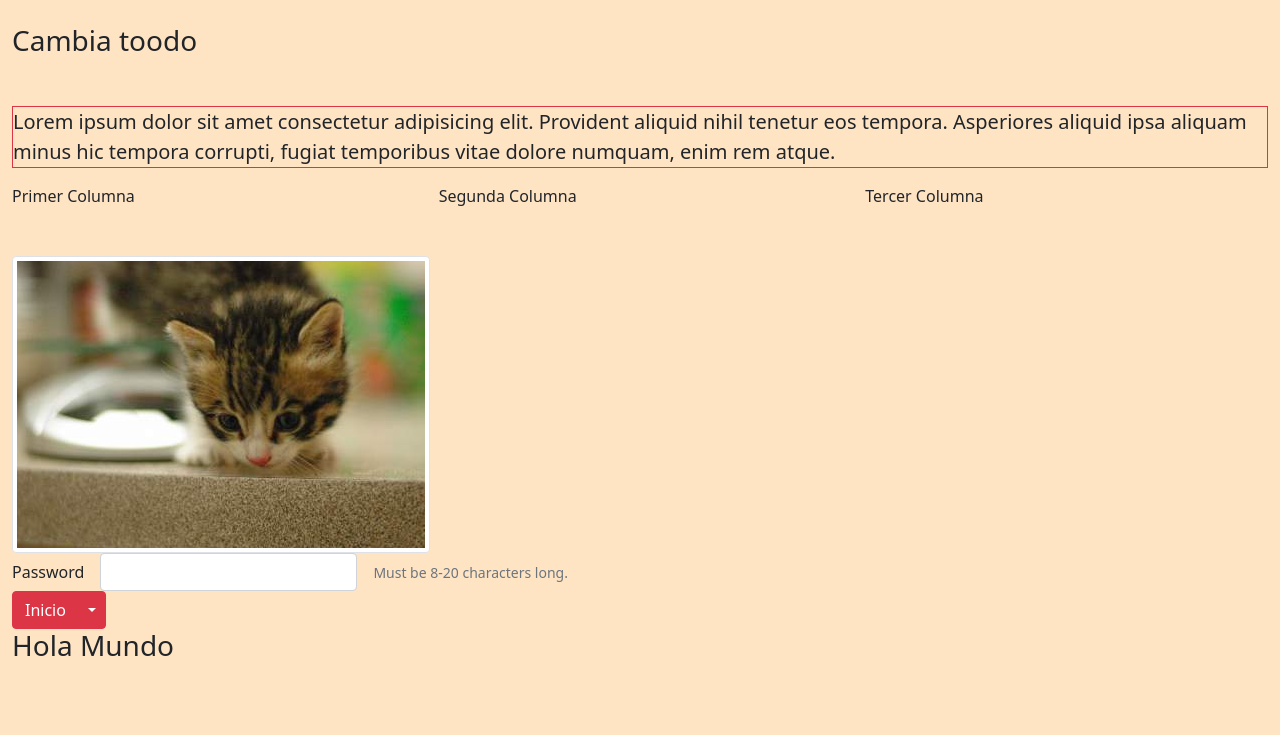
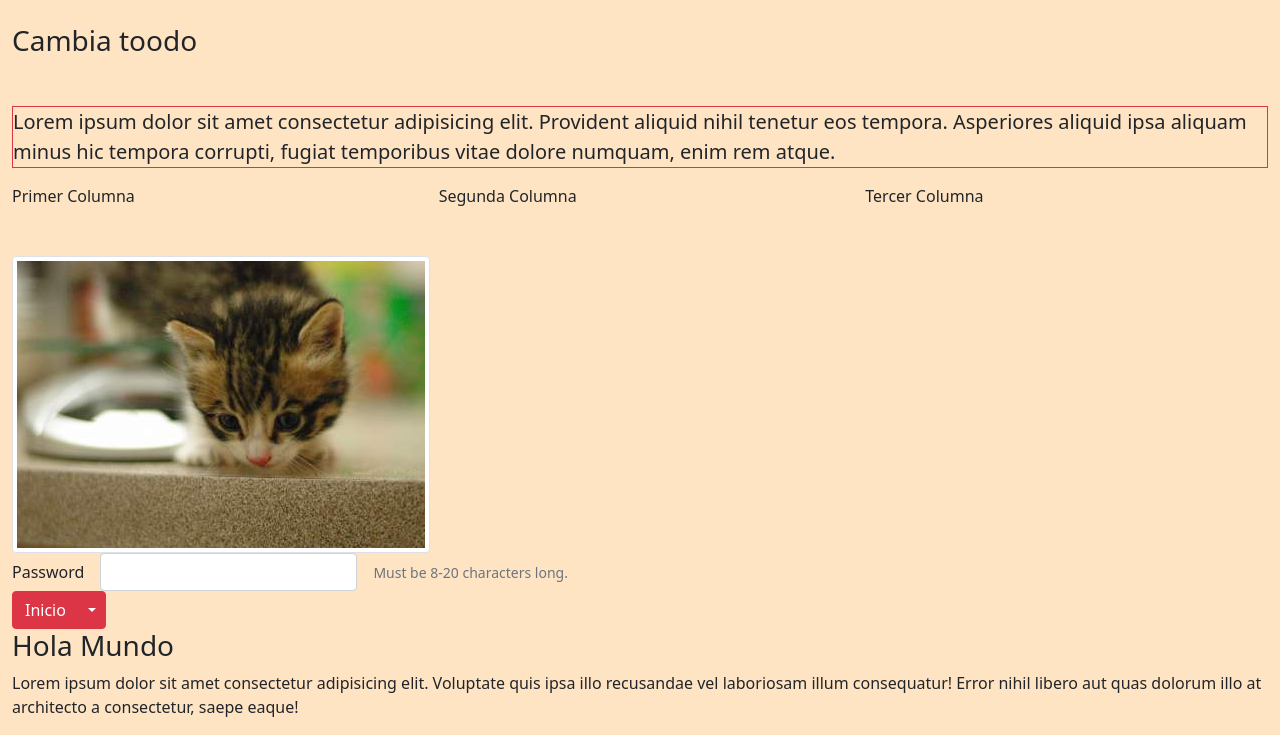
Before and after one commit to bahiamussio/Probando, a plain HTML site: page index.html in a window 1280 px wide. Shown: the part 118-853 px from the top of the page. Before the commit the page ends 800 px from the top, so only its background shows below. Drawn offline with nearby package versions, Linux system fonts and the light colour scheme.

Commit message:
Agregué un párrafo

```diff
--- a/index.html
+++ b/index.html
@@ -72,6 +72,8 @@
 
       <h3>Hola Mundo
       </h3>
+
+      <p>Lorem ipsum dolor sit amet consectetur adipisicing elit. Voluptate quis ipsa illo recusandae vel laboriosam illum consequatur! Error nihil libero aut quas dolorum illo at architecto a consectetur, saepe eaque!</p>
     <!-- Este script va SIEMPRE al final, algunos elementos de BS utilizan JS, por lo que lo voy a agregar aquí al final. Si tenemos varias páginas, tenemos que agregarlos en todas. -->
     <script src="https://cdn.jsdelivr.net/npm/bootstrap@5.1.3/dist/js/bootstrap.bundle.min.js"
         integrity="sha384-ka7Sk0Gln4gmtz2MlQnikT1wXgYsOg+OMhuP+IlRH9sENBO0LRn5q+8nbTov4+1p" crossorigin="anonymous">
```
